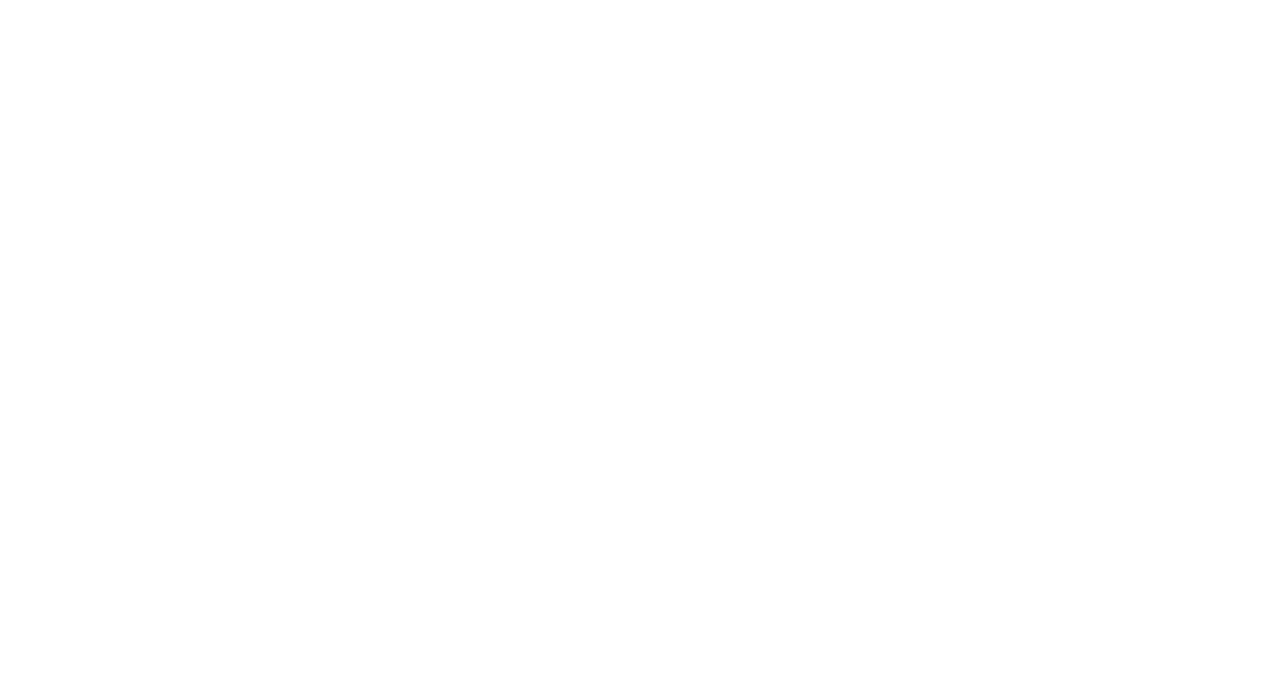
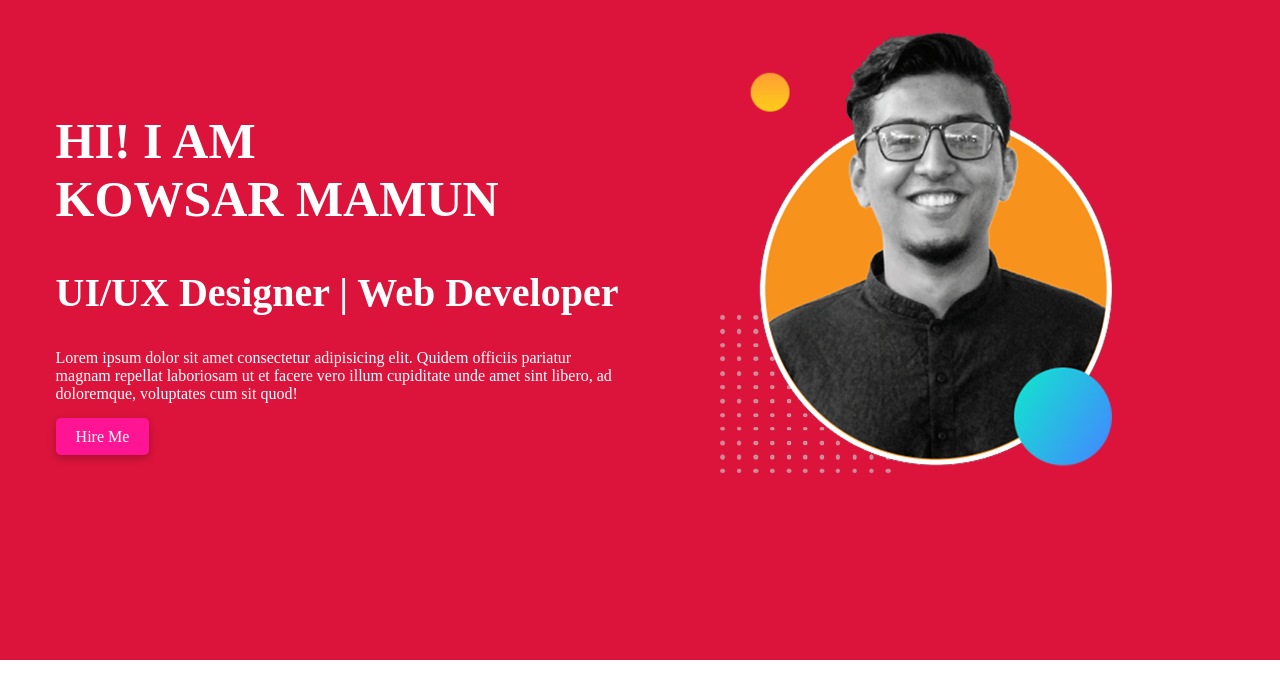
Before and after one commit to mamunkowsar/kowsar-mamun-portfolio, a plain HTML site: page index.html in a window 1280 px wide. Drawn offline with Linux system fonts and the light colour scheme.

Commit message:
update index

```diff
--- a/index.html
+++ b/index.html
@@ -1,12 +1,30 @@
 <!DOCTYPE html>
 <html lang="en">
+
 <head>
     <meta charset="UTF-8">
     <meta http-equiv="X-UA-Compatible" content="IE=edge">
     <meta name="viewport" content="width=device-width, initial-scale=1.0">
     <title>Kowsar Mamun Portfolio</title>
+    <link href="https://fonts.googleapis.com/css?family=Heebo:400,500,700|Playfair+Display:700" rel="stylesheet">
+    <link rel="stylesheet" href="style.css">
 </head>
+
 <body>
+    <section  class="flex-container top-banner">
+        <div top-title class="half-width top-title">
+<h1>HI! I AM <br>KOWSAR MAMUN</h1>
+<h2>UI/UX Designer | Web Developer</h2>
+<p>Lorem ipsum dolor sit amet consectetur adipisicing elit. Quidem officiis pariatur magnam repellat laboriosam ut et facere vero illum cupiditate unde amet sint libero, ad doloremque, voluptates cum sit quod!</p>
+<div class="btn">
+    <a target="_blank" href="" class="btn-hire"> Hire Me</a>
+</div>
 
+        </div>
+        <div class="half-width">
+<img src="/images/kowsar-mamun-profile-image-bg.png" alt="">
+        </div>
+    </section>
 </body>
+
 </html>
--- a/style.css
+++ b/style.css
@@ -0,0 +1,46 @@
+body {
+
+    margin: 0;
+}
+.top-banner{
+    height: 660px;
+    background: crimson;
+}
+.top-title{
+    padding-top: 70px;
+    margin-left: 30px;
+    color: white;
+    margin-bottom: 25px ;
+}
+.btn{
+    margin-top: 25px;
+}
+.btn-hire{
+    background: deeppink;
+    text-decoration: none;
+    color: white;
+    border-radius: 5px;
+    padding: 10px 20px;
+    box-shadow: rgba(0, 0, 0, 0.24) 0px 3px 8px;
+}
+h1 {
+    font-size: 50px;
+}
+h2{
+    font-size: 40px;
+}
+
+.orange-text {
+    color: orange;
+}
+
+.flex-container {
+    display: flex;
+    margin-bottom: 100px;
+}
+
+.half-width {
+    width: 100%;
+    padding-left: 2%;
+    padding-right: 2%;
+}
```
Also changed, not shown: images/kowsar-mamun-bg2.png (added), images/kowsar-mamun-profile-image-bg.png (added), images/top-banner.png (added).
